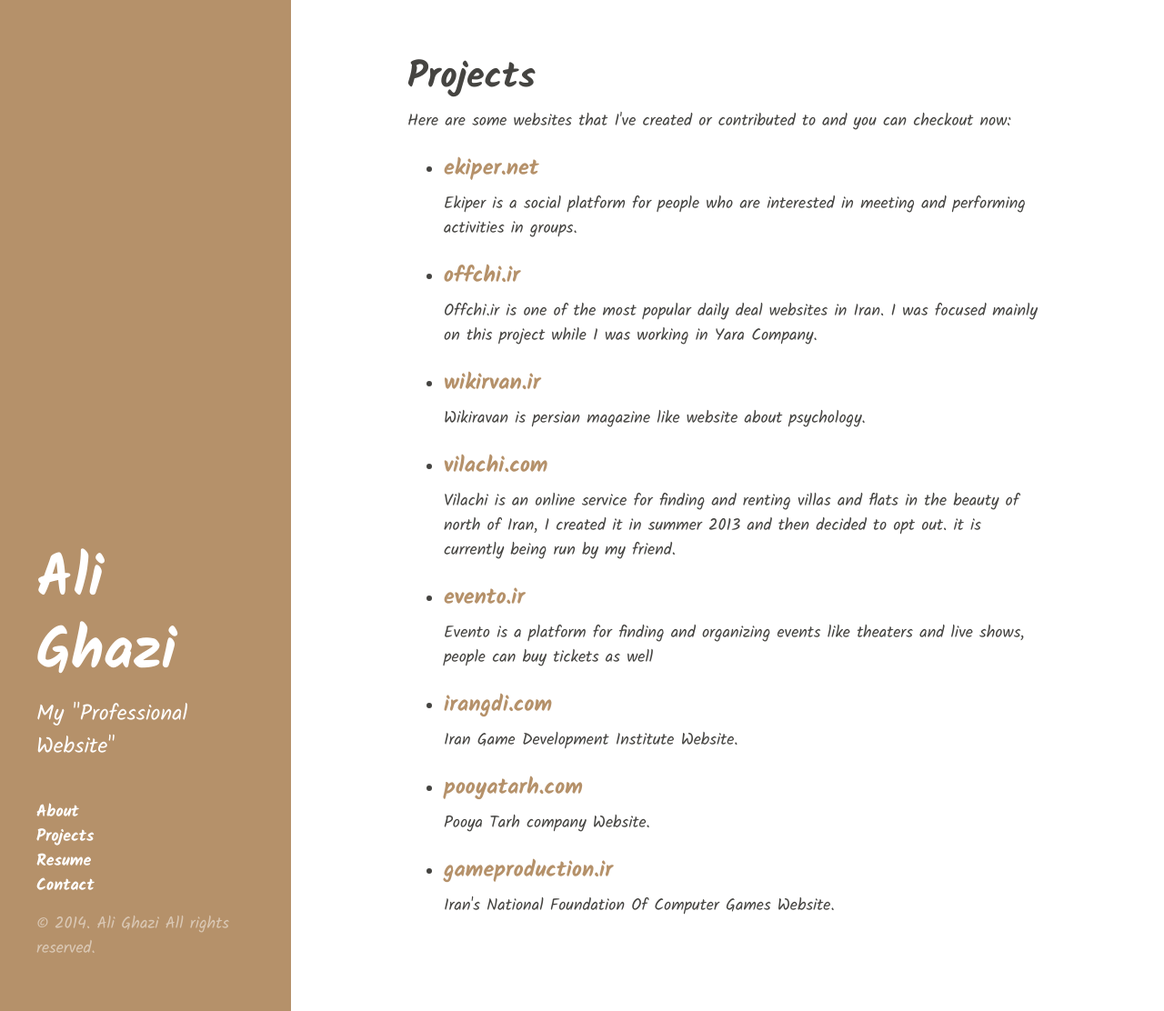
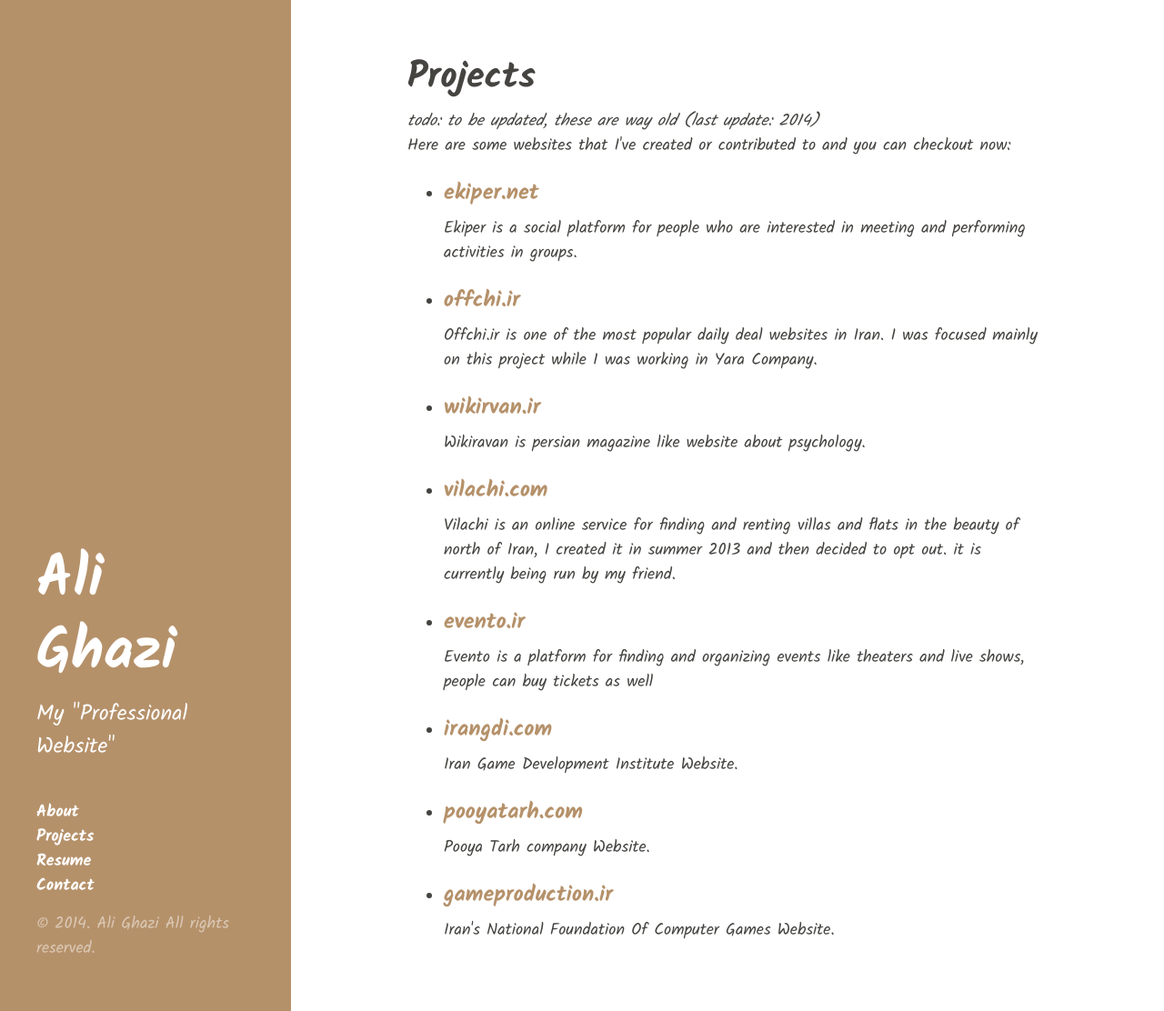
Before and after one commit to alighazi/alighazi.github.io, a Jekyll site: the page built from projects.html, in a window 1280 px wide and 1112 px high. Shown: the whole window at 91% size. Built offline with Jekyll 4.4.1, drawn with Linux system fonts in a browser that asks for light colours; Markdown is read by kramdown in place of the engine named in the settings.

Commit message:
Update projects.html

```diff
--- a/projects.html
+++ b/projects.html
@@ -1,12 +1,15 @@
 ---
 layout: default
 title: Projects
+published: true
 ---
 
 <div class="page">
 
   <h1 class="page-title">Projects</h1>
-    <p>Here are some websites that I've created or contributed to and you can checkout now:</p>
+  <i>todo: to be updated, these are way old (last update: 2014)</i>
+    <p>Here are some websites that I've created or contributed to and you can checkout now:
+  </p>
     <ul>
         <li>
             <h3><a href="http://ekiper.net/">ekiper.net</a></h3>
```
